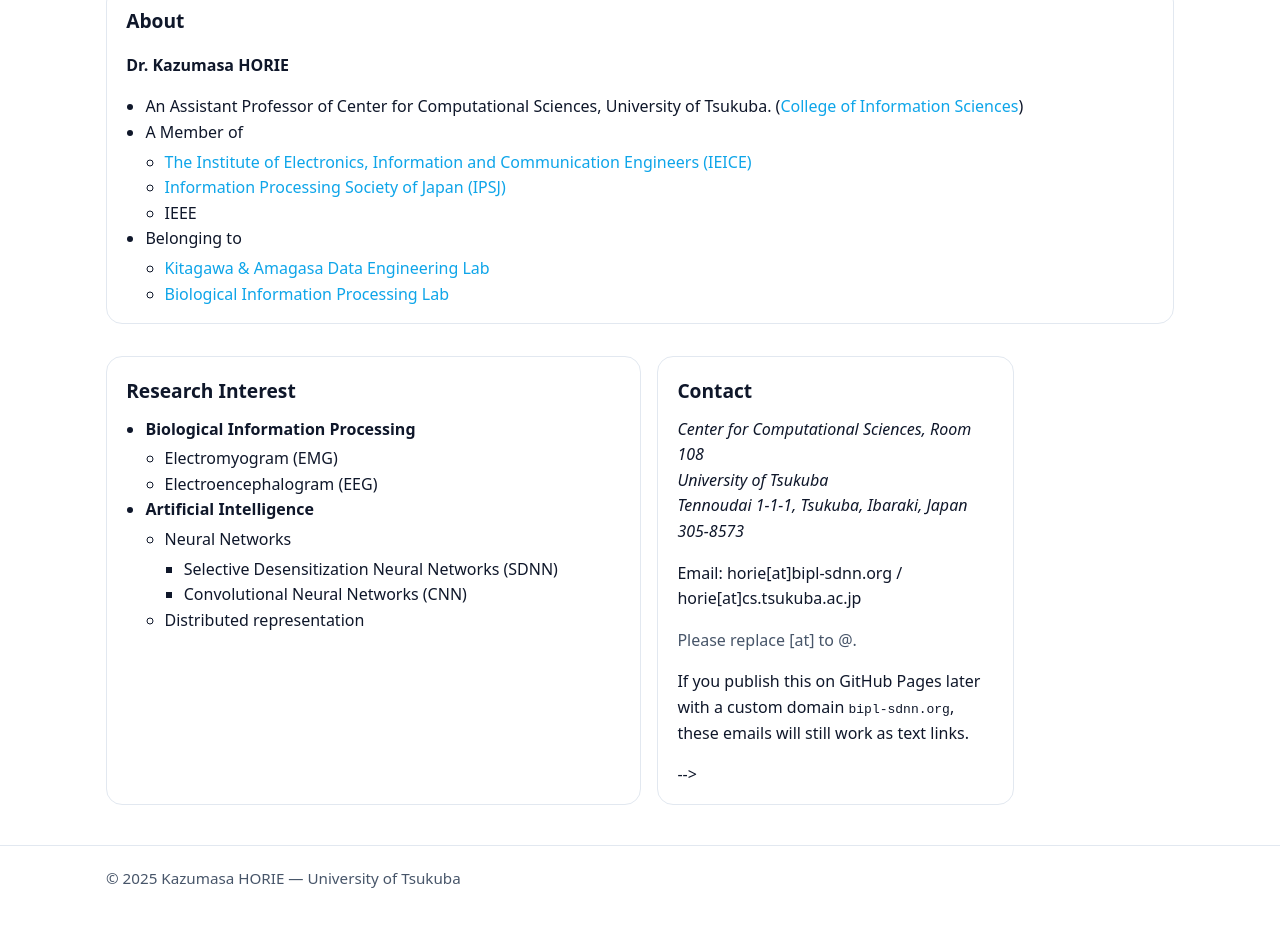
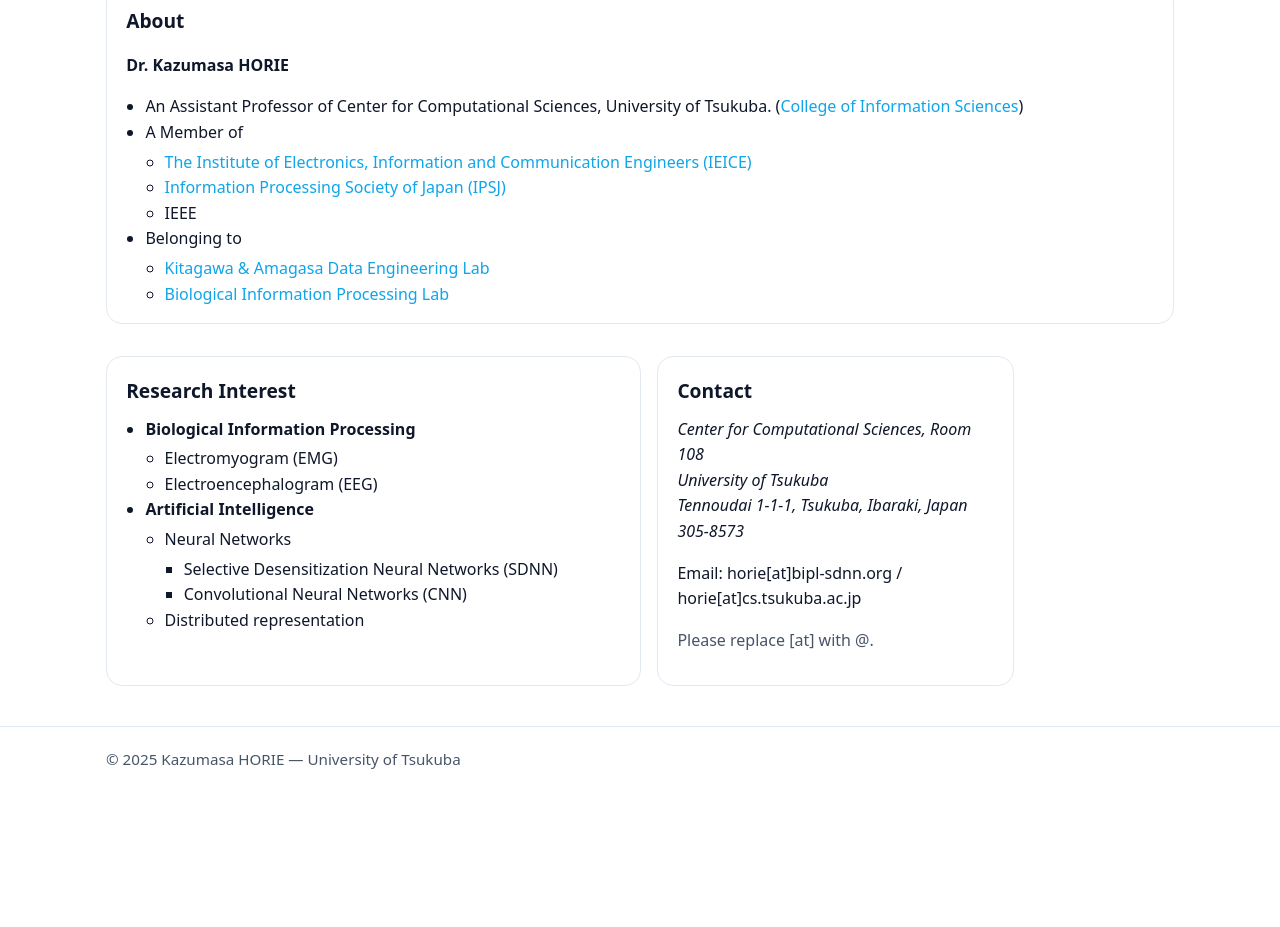
Before and after one commit to kdesleep-code/kdesleep-code.github.io, a plain HTML site: page index.html in a window 1280 px wide. Shown: the part 379-1306 px from the top of the page. After the commit the page ends 1191 px from the top, so only its background shows below. Drawn offline with Linux system fonts and the light colour scheme.

Commit message:
Fix email placeholder and comment formatting in HTML

```diff
--- a/index.html
+++ b/index.html
@@ -155,8 +155,8 @@
           Tennoudai 1-1-1, Tsukuba, Ibaraki, Japan 305-8573
         </address>
         <p>Email: horie[at]bipl-sdnn.org / horie[at]cs.tsukuba.ac.jp</p>
-        <p class="muted">Please replace [at] to @.</p>
-        <! -- <p class="muted">If you publish this on GitHub Pages later with a custom domain <code>bipl-sdnn.org</code>, these emails will still work as text links.</p> -->
+        <p class="muted">Please replace [at] with @.</p>
+        <!-- <p class="muted">If you publish this on GitHub Pages later with a custom domain <code>bipl-sdnn.org</code>, these emails will still work as text links.</p> -->
       </article>
     </section>
   </main>
```
